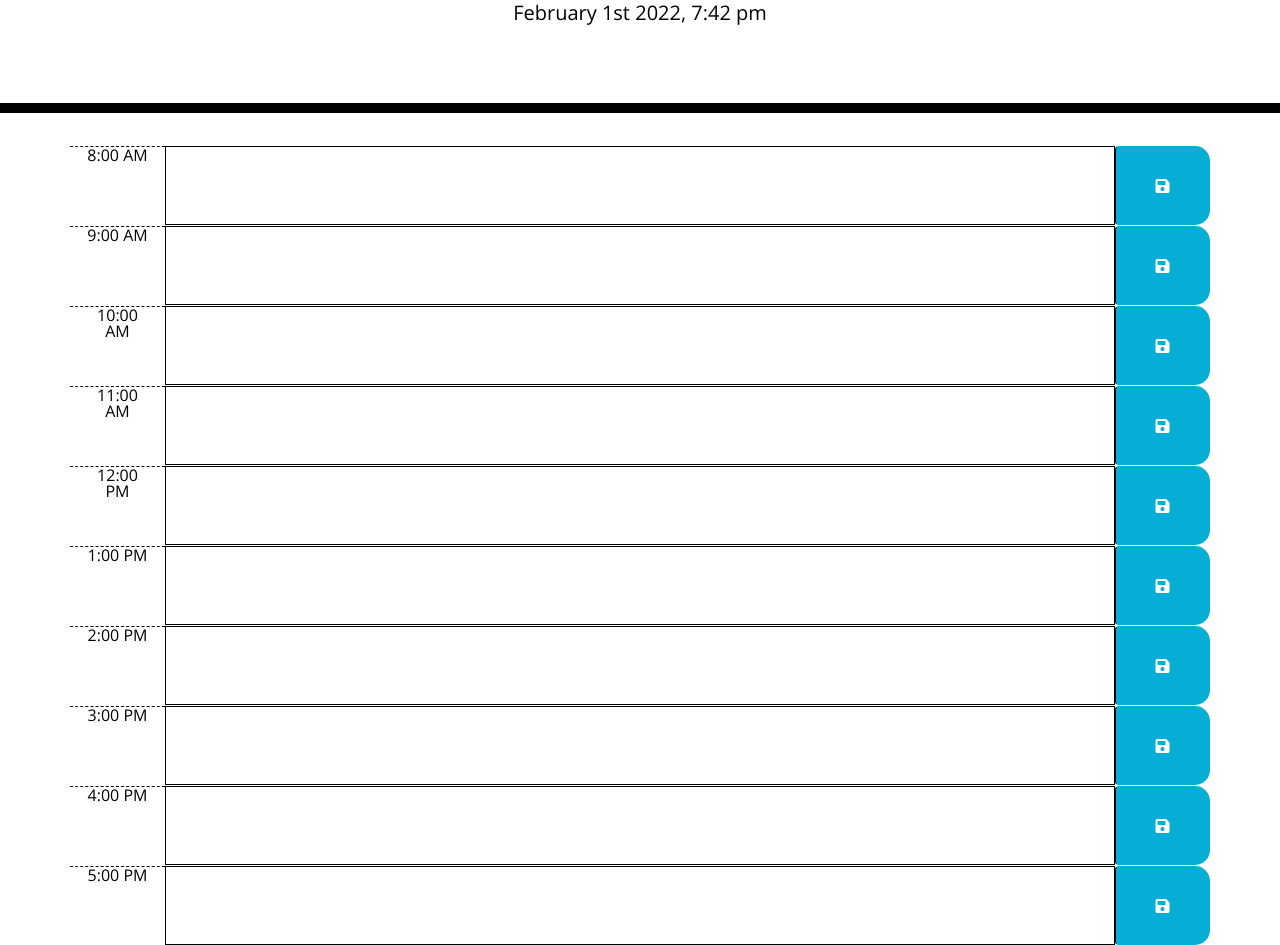
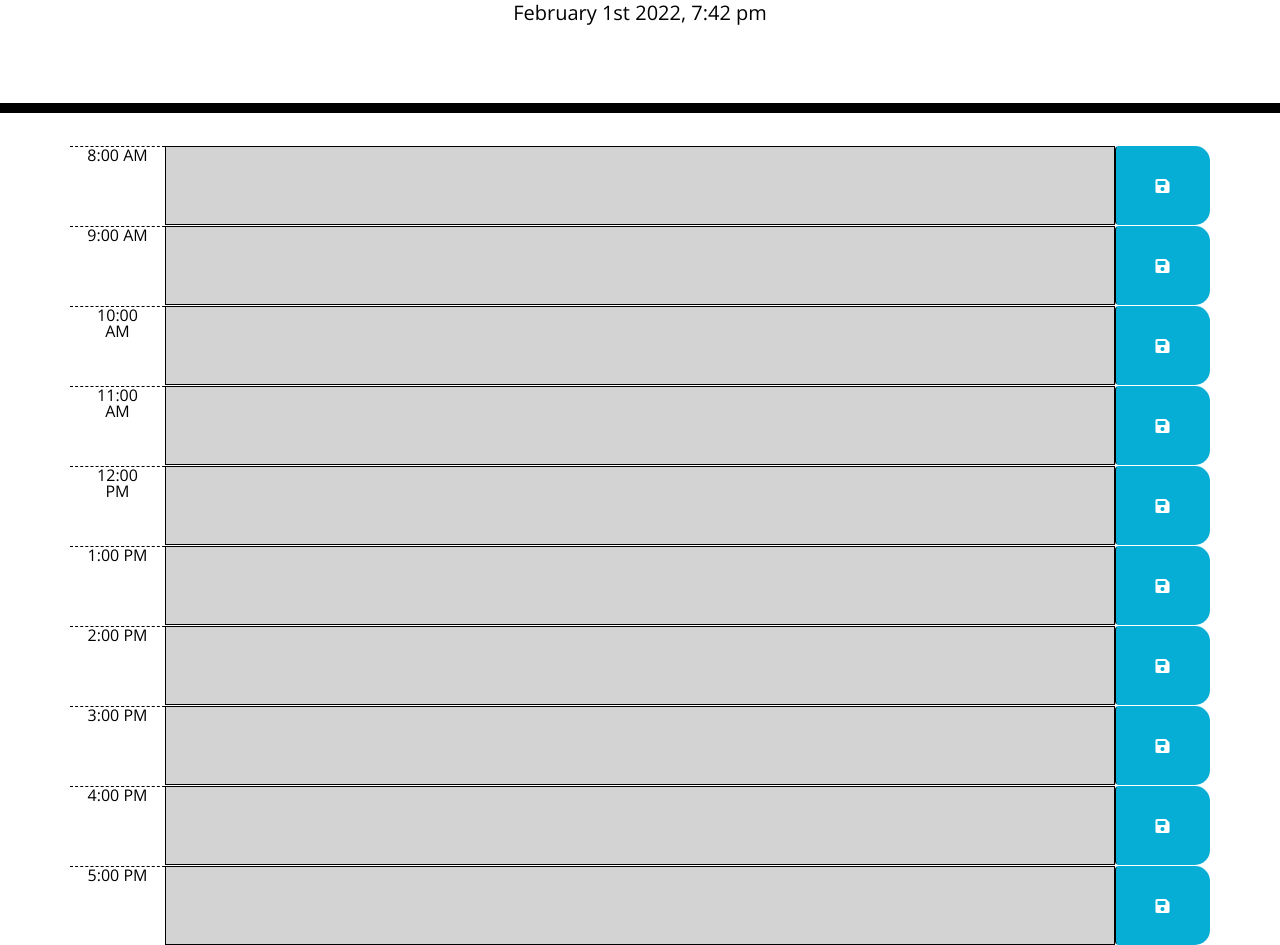
Before and after one commit to JoDamaso/workDayCalender, a plain HTML site: page index.html in a window 1280 px wide. Shown: the part 191-1136 px from the top of the page. Drawn offline with nearby package versions, Linux system fonts and the light colour scheme.

Commit message:
added highlighting for time sensitive hours

```diff
--- a/assets/script/script.js
+++ b/assets/script/script.js
@@ -2,10 +2,11 @@
 var currentDate = moment().format('MMMM Do YYYY, h:mm a');
 // Targetting with a 'p' element with id of #currentDay
 $("#currentDay").html(currentDate);
+// var a = moment()a.hour
 
-const presentTime = parseInt(moment().hour());
+const presentTime = moment();
 console.log(presentTime);
-
+// .ready will begin whenever the page is fully loaded then you may mess with the page
 $(document).ready(function() {
     // jQuery targetting that will listen for the click after user has saved their input on text area
     $(".btn").on("click", function() {
@@ -15,7 +16,7 @@ $(document).ready(function() {
     // Save text in local storage
         localStorage.setItem(time, textValue);
     });
-
+    // gets localStorage for each ID time slot and spits out the value that was saved to it from the button
     $("#8am .description").val(localStorage.getItem("8am"));
     $("#9am .description").val(localStorage.getItem("9am"));
     $("#10am .description").val(localStorage.getItem("10am"));
@@ -27,62 +28,28 @@ $(document).ready(function() {
     $("#4pm .description").val(localStorage.getItem("4pm"));
     $("#5pm .description").val(localStorage.getItem("5pm"));
 
+    // targets the textarea to set the highlighting on time sensitive events on your day.
     $("textarea").each(function() {
-        var textInput = parseInt($(this));
+        var timeToCheck = parseInt($(this).attr("id"));
 
-        if (textInput < presentTime) {
+        if (timeToCheck < presentTime.hour()) {
             $(this).addClass("past");
+            $(this).removeClass("present");
+            $(this).removeClass("future");
         }
-        if (textInput === presentTime) {
+        if (timeToCheck === presentTime.hour()) {
             $(this).addClass("present");
+            $(this).removeClass("future");
+            $(this).removeClass("past");
         }
-        if (textInput > presentTime) {
+        if (timeToCheck > presentTime.hour()) {
             $(this).addClass("future");
+            $(this).removeClass("past");
+            $(this).removeClass("present");
         }
     })
 });
 
-
-
-
-
-// function time (hour) {
-//     const block = hour < 8 ? "PM":"AM"
-
-//     var saveButton = document.createElement("button");
-//     var event = document.createElement("textarea");
-//     var divEl1 = document.createElement("div");
-//     var divEl2 = document.createElement("div");
-
-//     $(divEl1).attr("id", `${hour}${block}`);
-
-//     $(divEl1).addClass("row time-block");
-//     $(event).addClass("col-md-10 descripton");
-//     $(saveButton).addClass("col-md-1 saveBtn btn");
-//     $(divEl2).addClass("col-md-1 hour");
-
-//     $(divEl2).text(`${hour}:00${block}`);
-
-//     $(divEl1).append(divEl2);
-//     $(divEl1).append(event);
-//     $(divEl1).append(saveButton);
-//     return divEl1;
-// };
-
-
-// function generateTimeBlock () {
-//     var dom = $("#time-container");
-
-//     for (var i = 8; i !== 6; i++) {
-//         if (i == 13) {
-//             i = 1
-//         }
-//         $(dom).append(time(i));
-//     }
-
-// };
-
-// generateTimeBlock();
 // DONE
 // 1. Display the current date at the top of the calendar
 // 	-google: how to get the current date in javascript
--- a/index.html
+++ b/index.html
@@ -33,52 +33,52 @@
       <!-- Timeblocks go here -->
       <div id="8am" class="row time-block">
         <div class="col-md-1 hour">8:00 AM</div>
-        <textarea class="col-md-10 description"></textarea>
+        <textarea id="8" class="col-md-10 description"></textarea>
         <button class="col-md-1 btn saveBtn"><i class="fas fa-save"></i></button>
       </div>
       <div id="9am" class="row time-block">
         <div class="col-md-1 hour">9:00 AM</div>
-        <textarea class="col-md-10 description"></textarea>
+        <textarea id="9" class="col-md-10 description"></textarea>
         <button class="col-md-1 btn saveBtn"><i class="fas fa-save"></i></button>
       </div>
       <div id="10am" class="row time-block">
         <div class="col-md-1 hour">10:00 AM</div>
-        <textarea class="col-md-10 description"></textarea>
+        <textarea id="10" class="col-md-10 description"></textarea>
         <button class="col-md-1 btn saveBtn"><i class="fas fa-save"></i></button>
       </div>
       <div id="11am" class="row time-block">
         <div class="col-md-1 hour">11:00 AM</div>
-        <textarea class="col-md-10 description"></textarea>
+        <textarea id="11" class="col-md-10 description"></textarea>
         <button class="col-md-1 btn saveBtn"><i class="fas fa-save"></i></button>
     </div>
       <div id="12pm" class="row time-block">
         <div class="col-md-1 hour">12:00 PM</div>
-        <textarea class="col-md-10 description"></textarea>
+        <textarea id="12" class="col-md-10 description"></textarea>
         <button class="col-md-1 btn saveBtn"><i class="fas fa-save"></i></button>
     </div>
       <div id="1pm" class="row time-block">
         <div class="col-md-1 hour">1:00 PM</div>
-        <textarea class="col-md-10 description"></textarea>
+        <textarea id="13" class="col-md-10 description"></textarea>
         <button class="col-md-1 btn saveBtn"><i class="fas fa-save"></i></button>
     </div>
       <div id="2pm" class="row time-block">
         <div class="col-md-1 hour">2:00 PM</div>
-        <textarea class="col-md-10 description"></textarea>
+        <textarea id="14" class="col-md-10 description"></textarea>
         <button class="col-md-1 btn saveBtn"><i class="fas fa-save"></i></button>
     </div>
       <div id="3pm" class="row time-block">
         <div class="col-md-1 hour">3:00 PM</div>
-        <textarea class="col-md-10 description"></textarea>
+        <textarea id="15" class="col-md-10 description"></textarea>
         <button class="col-md-1 btn saveBtn"><i class="fas fa-save"></i></button>
     </div>
       <div id="4pm" class="row time-block">
         <div class="col-md-1 hour">4:00 PM</div>
-        <textarea class="col-md-10 description"></textarea>
+        <textarea id="16" class="col-md-10 description"></textarea>
         <button class="col-md-1 btn saveBtn"><i class="fas fa-save"></i></button>
     </div>
       <div id="5pm" class="row time-block">
         <div class="col-md-1 hour">5:00 PM</div>
-        <textarea class="col-md-10 description"></textarea>
+        <textarea id="17" class="col-md-10 description"></textarea>
         <button class="col-md-1 btn saveBtn"><i class="fas fa-save"></i></button>
     </div>
     </div>
```
Also changed, not shown: 1 other file.
